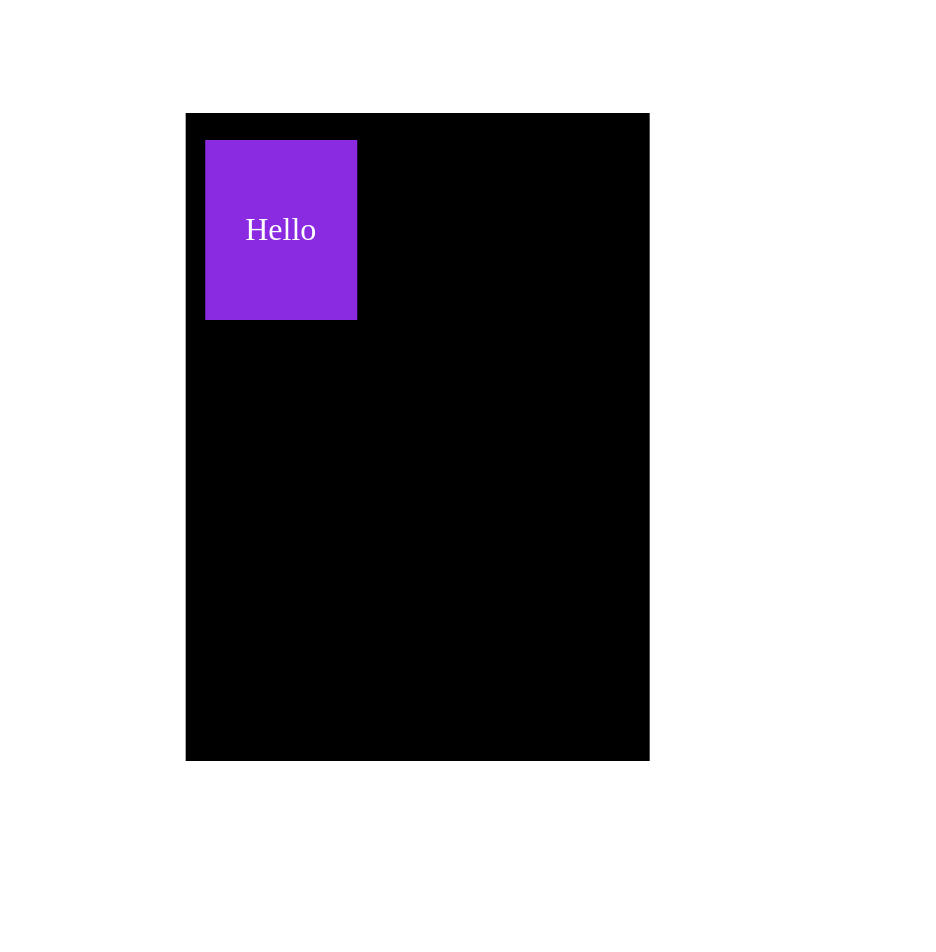
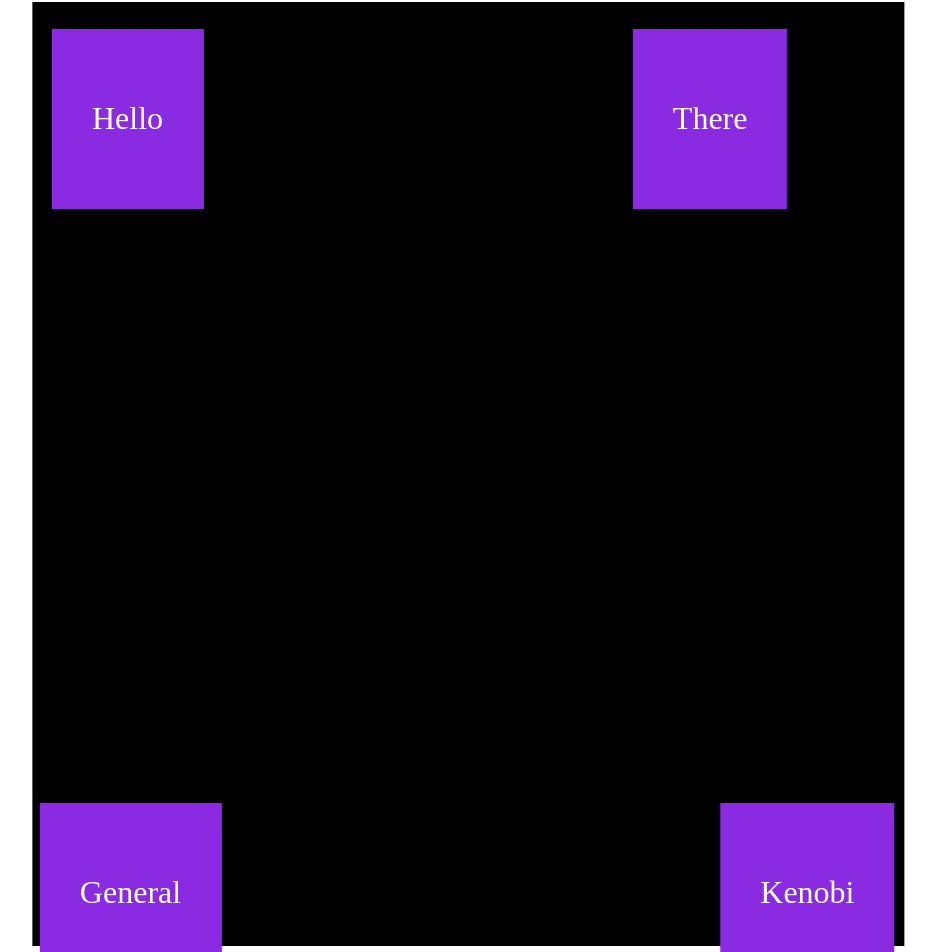
Before and after one commit to AustenVanBrogen/react_card_scaler, a React (Vite) app in the folder react_card_scaler/: page / in a window 1280 px wide. Shown: the part 44-996 px from the top of the page, without its empty margins (281-1217 px from the left). Before the commit the page ends 805 px from the top, so only its background shows below. Built offline with nearby package versions, Linux system fonts and the light colour scheme.

Commit message:
Added more cards and refactored the method of accessing CSS to make it easier to have additional cards.

```diff
--- a/react_card_scaler/src/App.jsx
+++ b/react_card_scaler/src/App.jsx
@@ -10,7 +10,14 @@ function App() {
   return (
     <div className="App">
         <CardBox>
-          <Card></Card>
+          <div>
+            <Card cardID='cardStyle1' cardText='Hello'></Card>
+            <Card cardID='cardStyle2' cardText='There'></Card>
+          </div>
+          <div>
+            <Card cardID='cardStyle3' cardText='General'></Card>
+            <Card cardID='cardStyle4' cardText='Kenobi'></Card>
+          </div>
         </CardBox>
     </div>
   )
--- a/react_card_scaler/src/components/Card.css
+++ b/react_card_scaler/src/components/Card.css
@@ -1,11 +1,34 @@
 .cardStyle1{
     padding: 20px;
+    float: left;
     transform: scale(0.5, 0.5) translate(-90%, -115%);
     background-color:blueviolet;
     transition: transform 2s;
 }
 
 .cardStyle2{
+    padding: 20px;
+    float: left;
+    transform: scale(0.5, 0.5) translate(90%, -115%);
+    background-color:blueviolet;
+    transition: transform 2s;
+}
+.cardStyle3{
+    padding: 20px;
+    float: left;
+    transform: scale(0.5, 0.5) translate(-90%, 115%);
+    background-color:blueviolet;
+    transition: transform 2s;
+}
+.cardStyle4{
+    padding: 20px;
+    float: left;
+    transform: scale(0.5, 0.5) translate(90%, 115%);
+    background-color:blueviolet;
+    transition: transform 2s;
+}
+
+.centerStyle{
     padding: 20px;
     background-color:blueviolet;
     transform: translate(0%, 0%) scale(1, 1);
--- a/react_card_scaler/src/components/Card.jsx
+++ b/react_card_scaler/src/components/Card.jsx
@@ -1,20 +1,21 @@
 import './Card.css';
 import React, {useState} from 'react';
-function Card(){
+function Card({cardID, cardText}){
 
-    const[cardStyle, setCardStyle] = useState('cardStyle1');
+    const[cardStyle, setCardStyle] = useState(cardID);
 
     const changeStyle = () =>{
-        if(cardStyle === 'cardStyle1'){
-            setCardStyle('cardStyle2');
+        if(cardStyle != 'centerStyle'){
+            setCardStyle('centerStyle');
         }
         else{
-            setCardStyle('cardStyle1');
+            setCardStyle(cardID);
         }
+
     }
 
     return <div className={cardStyle} onClick={changeStyle}>
-            <p> Hello </p>
+            <p> {cardText} </p>
         </div>
 }
 
```
